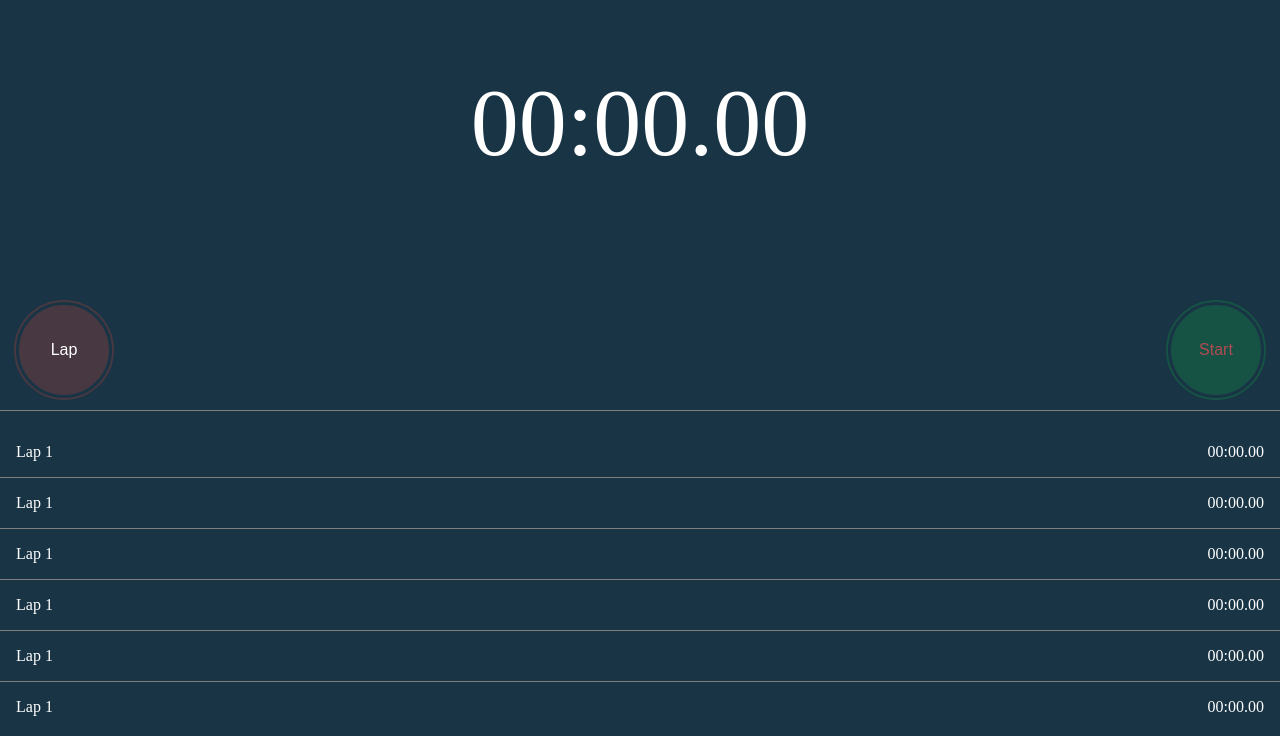
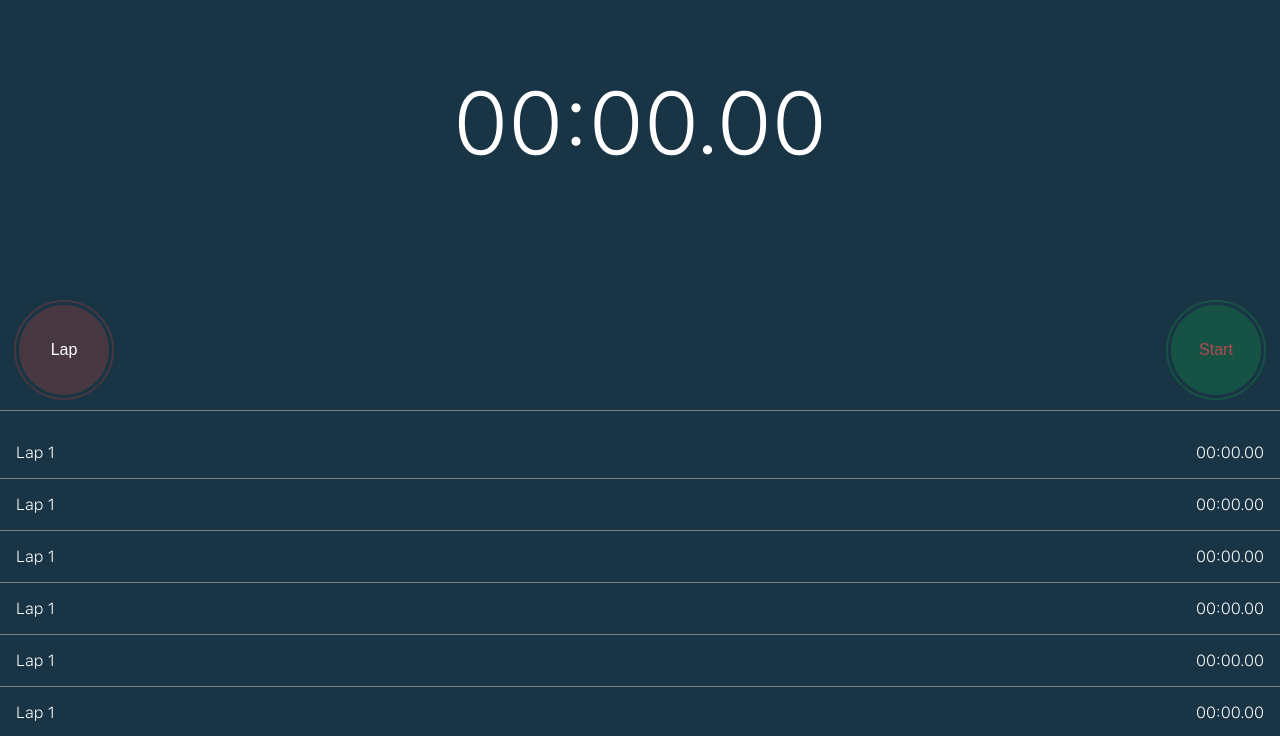
Before and after one commit to wenfeng-xing/stopwatch, a plain HTML site: page index.html in a window 1280 px wide. Shown: the part 115-851 px from the top of the page. Drawn offline with Linux system fonts and the light colour scheme.

Commit message:
import the font

```diff
--- a/style.css
+++ b/style.css
@@ -1,4 +1,10 @@
+@font-face {
+    font-family: 'SFProText';
+    src: url('./FontsFree-Net-SFProText-Light-1.ttf') format('truetype');
+}
+
 body {
+    font-family: 'SFProText';
     padding: 0px;
     margin: 0px;
     display: flex;
@@ -19,10 +25,11 @@ body {
     justify-content: center;
     align-items: center;
     height: 50vh;
-    font-size: 6rem;
+    font-size: 5.5rem;
 }
 
 .display p {
+    margin: 0px;
     padding-top: 4rem;
 }
 
@@ -47,6 +54,10 @@ body {
     border: 3px solid #183445;
     color: #B14A52;
     background-color: #175345;
+}
+
+.btn-start:active {
+    background-color: #000;
 }
 
 .btn-lap {
```
